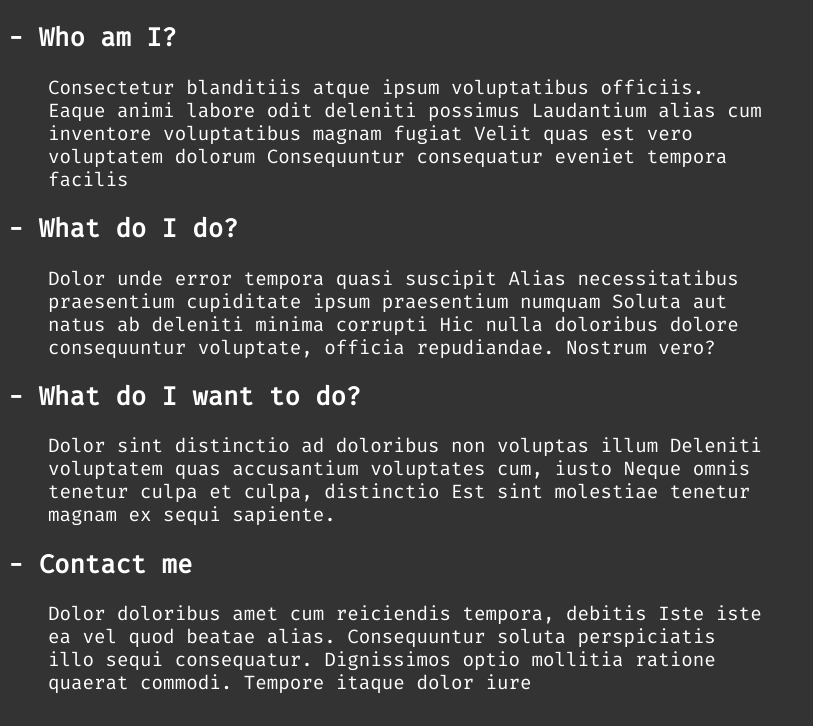
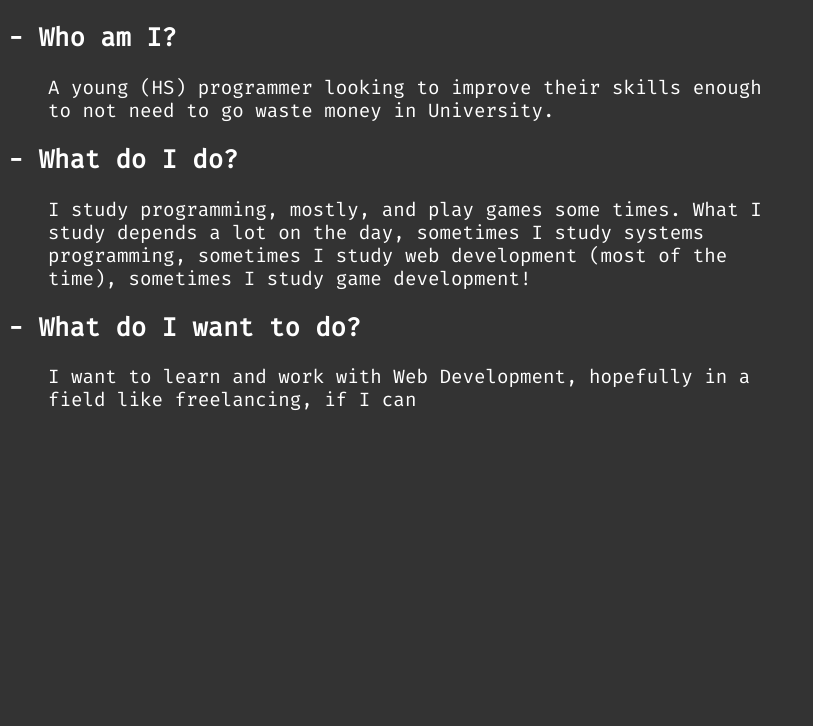
Before and after one commit to nicey0/website, a Flask app: page /about in a window 1280 px wide. Shown: the part 112-838 px from the top of the page, without its empty margins (0-813 px from the left). After the commit the page ends 522 px from the top, so only its background shows below. Run offline with Flask 2, Linux system fonts and the light colour scheme.

Commit message:
Updated about section to not contain lorem ipsum

```diff
--- a/website/templates/main/about.html
+++ b/website/templates/main/about.html
@@ -6,20 +6,15 @@
 <main>
     <section>
         <h2>- Who am I?</h2>
-        <p>Consectetur blanditiis atque ipsum voluptatibus officiis. Eaque animi labore odit deleniti possimus Laudantium alias cum inventore voluptatibus magnam fugiat Velit quas est vero voluptatem dolorum Consequuntur consequatur eveniet tempora facilis</p>
+        <p>A young (HS) programmer looking to improve their skills enough to not need to go waste money in University.</p>
     </section>
     <section>
         <h2>- What do I do?</h2>
-        <p>Dolor unde error tempora quasi suscipit Alias necessitatibus praesentium cupiditate ipsum praesentium numquam Soluta aut natus ab deleniti minima corrupti Hic nulla doloribus dolore consequuntur voluptate, officia repudiandae. Nostrum vero?</p>
+        <p>I study programming, mostly, and play games some times. What I study depends a lot on the day, sometimes I study systems programming, sometimes I study web development (most of the time), sometimes I study game development!</p>
     </section>
     <section>
         <h2>- What do I want to do?</h2>
-        <p>Dolor sint distinctio ad doloribus non voluptas illum Deleniti voluptatem quas accusantium voluptates cum, iusto Neque omnis tenetur culpa et culpa, distinctio Est sint molestiae tenetur magnam ex sequi sapiente.</p>
-
-    </section>
-    <section>
-        <h2>- Contact me</h2>
-        <p>Dolor doloribus amet cum reiciendis tempora, debitis Iste iste ea vel quod beatae alias. Consequuntur soluta perspiciatis illo sequi consequatur. Dignissimos optio mollitia ratione quaerat commodi. Tempore itaque dolor iure</p>
+        <p>I want to learn and work with Web Development, hopefully in a field like freelancing, if I can</p>
     </section>
 </main>
 {% endblock body %}
```
